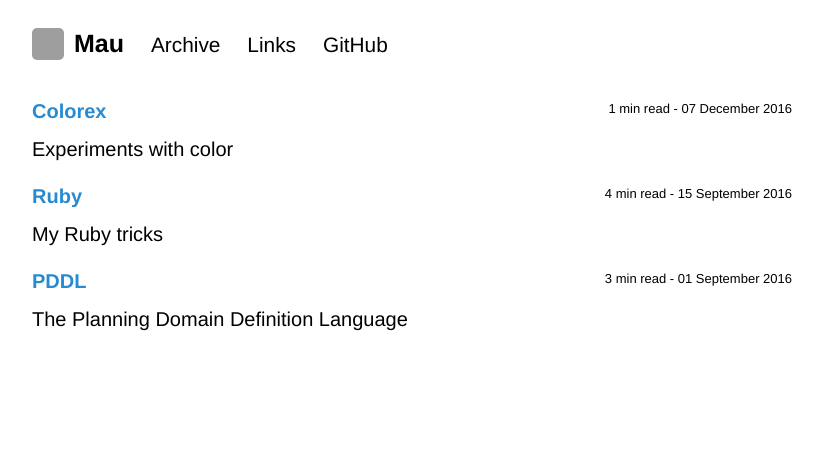
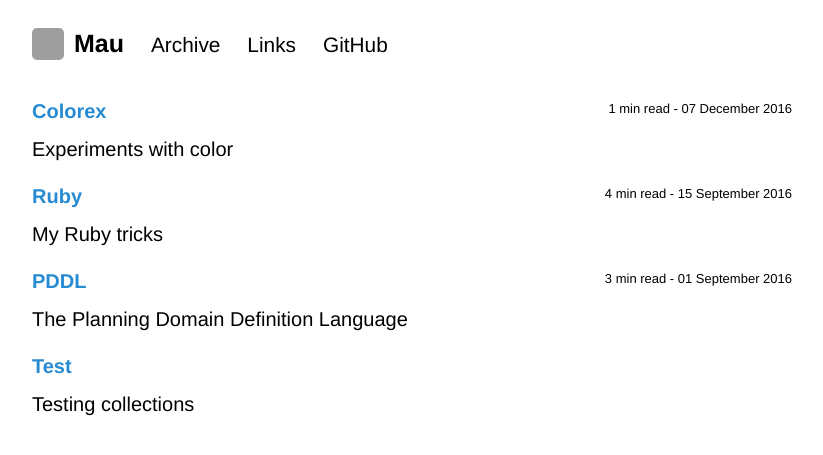
Before and after one commit to Maumagnaguagno/maumagnaguagno.github.io, a Jekyll site: the page built from archive.md, in a window 1280 px wide. Shown: the top 455 px of the page, without its empty margins (228-1051 px from the left). Built offline with Jekyll 4.4.1, drawn with Linux system fonts in a browser that asks for light colours; our own code applies the rules of GitHub Pages for plain Markdown files; part of the change alters nothing that is shown; grey boxes are pictures that could not be loaded.

Commit message:
Move test to _pages folder

```diff
--- a/_config.yml
+++ b/_config.yml
@@ -7,9 +7,5 @@ sass:
 
 permalink: /:title
 
-collections:
-  test:
-    output: true
-    permalink: /test/:title
-
+include: ["_pages"]
 exclude: README.md
```
Also changed, not shown: _pages/abc.md (renamed from _test/abc.md).
